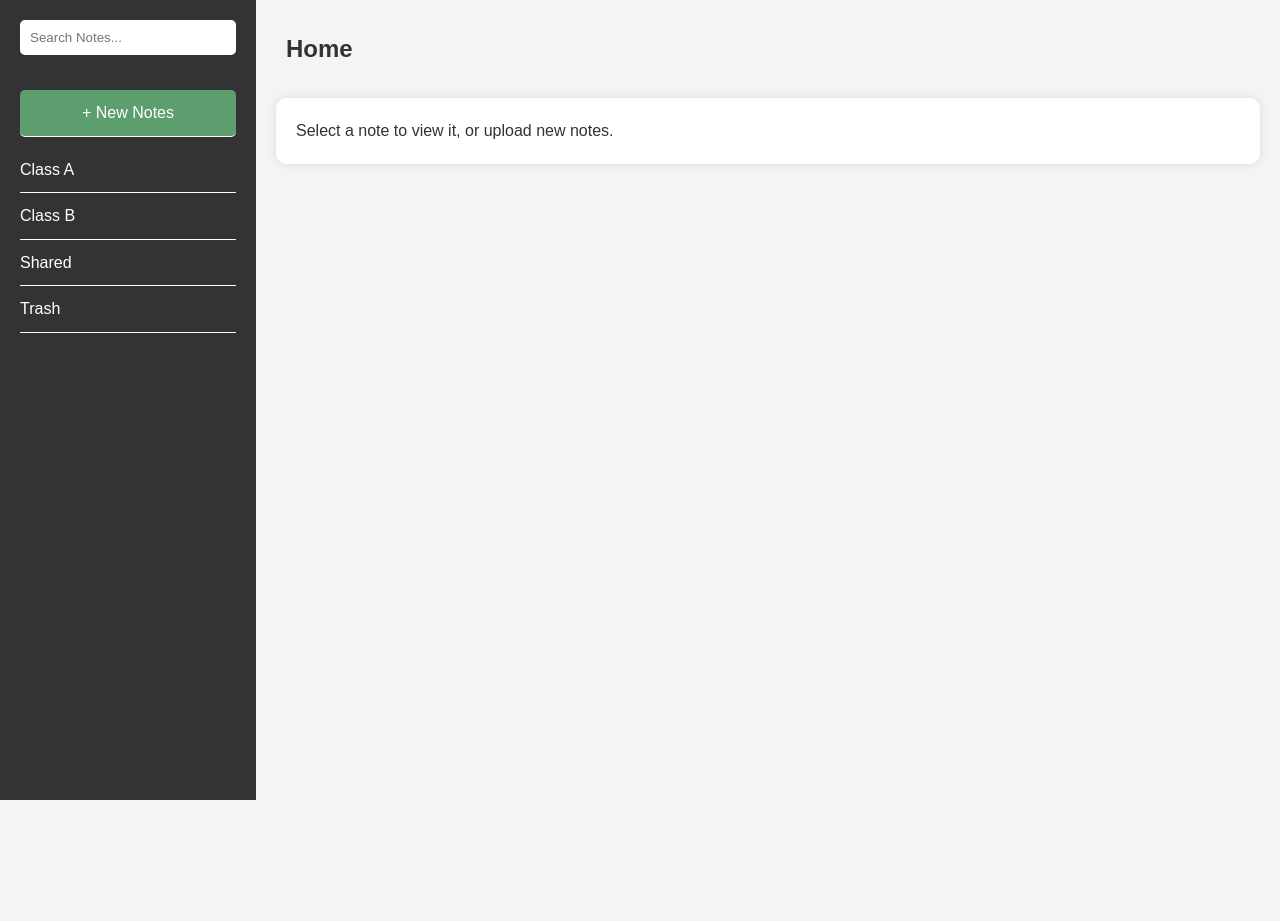
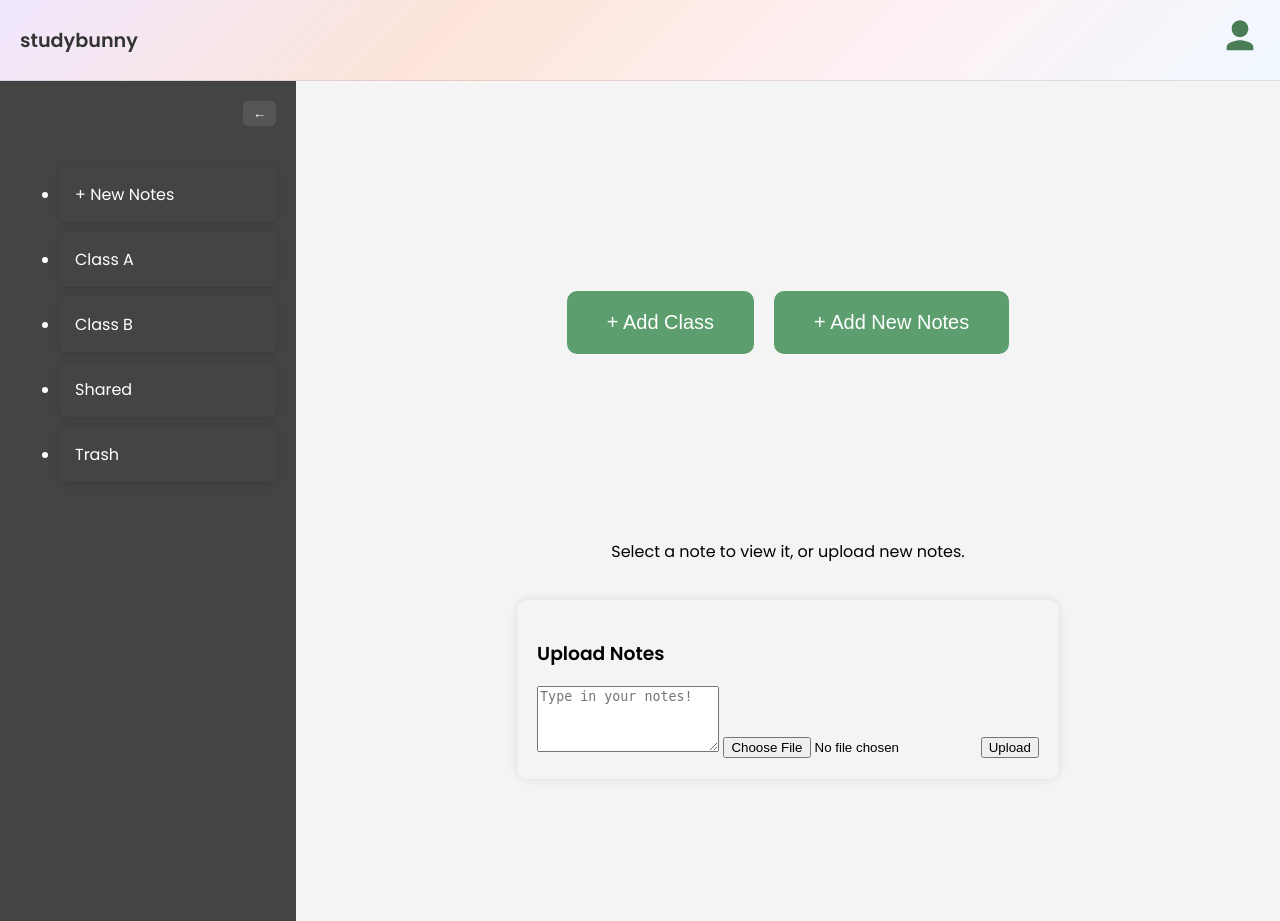
Before and after one commit to Muhamed530/StudyBunny, a Python web app: template templates/notes.html in a window 1280 px wide. Before the commit the page ends 800 px from the top, so only its background shows below. Run offline with Jinja, Linux system fonts and the light colour scheme; the template is opened without the code that fills it, so the values that code supplies are empty.

Commit message:
Modified notes pages

```diff
--- a/static/css/notes.css
+++ b/static/css/notes.css
@@ -1,159 +1,161 @@
-/* Container layout: Flexbox for sidebar and content */
+/* Global Styles */
+body {
+    margin: 0;
+    font-family: 'Poppins', sans-serif;
+    background-color: #f4f4f4;
+}
+
+/* User Navbar with Gradient */
+.user-navbar {
+    display: flex;
+    justify-content: space-between;
+    align-items: center; /* Vertically align content */
+    padding: 10px 20px;
+    height: 60px;
+
+    /* Apply Gradient from Hero */
+    background: linear-gradient(
+        135deg,
+        rgba(240, 230, 255, 0.9) 0%,
+        rgba(255, 225, 210, 0.8) 35%,
+        rgba(255, 240, 245, 0.8) 70%,
+        rgba(240, 248, 255, 1) 100%
+    );
+    backdrop-filter: blur(10px);
+    border-bottom: 1px solid rgba(0, 0, 0, 0.1); /* Optional subtle shadow */
+}
+
+/* Navbar Links */
+.user-navbar a {
+    text-decoration: none;
+    color: #333;
+    font-weight: 600;
+    font-size: 1.2rem;
+}
+
+.profile-icon .icon {
+    width: 40px;
+    height: 40px;
+    fill: #4a7c55; /* Initial color */
+    cursor: pointer;
+    transition: fill 0.3s ease;
+}
+
+.profile-icon .icon:hover {
+    fill: #5c9e6d; /* Change color on hover */
+}
+
+/* Container Layout */
 .container {
     display: flex;
-    flex-direction: row;
-    height: 100vh; /* Full-screen height */
-    overflow: hidden;
+    height: calc(100vh - 60px); /* Full height minus navbar */
 }
 
 /* Sidebar Styling */
 .sidebar {
-    width: 20%;
-    background-color: #333;
+    width: 20%; /* Full sidebar width */
+    background-color: #444;
     color: white;
     padding: 20px;
     display: flex;
     flex-direction: column;
     gap: 15px;
-    height: 100vh; /* Full height */
-    overflow-y: auto; /* Scroll within the sidebar if necessary */
+    height: 100vh;
+    overflow-y: auto;
+    transition: all 0.4s ease; /* Smooth transition */
+    position: relative;
 }
 
-.sidebar-menu {
-    list-style: none;
+/* Collapsed Sidebar */
+.sidebar.collapsed {
+    width: 40px; /* Even smaller collapsed width */
+    overflow: hidden; /* Hide internal content */
 }
 
+/* Hide Sidebar Menu Items on Collapse */
 .sidebar-menu li {
-    cursor: pointer;
-    padding: 10px 0;
-    border-bottom: 1px solid white;
+    opacity: 1;
+    transition: opacity 0.2s ease-in-out;
 }
 
-.search-bar {
-    margin-bottom: 20px;
-    padding: 10px;
+.sidebar.collapsed .sidebar-menu li {
+    opacity: 0; /* Fully hide items */
+    pointer-events: none; /* Disable interaction */
+}
+
+/* Toggle Button Styling */
+.toggle-btn {
+    align-self: flex-end;
+    background-color: #555;
     border: none;
+    color: white;
+    cursor: pointer;
+    margin-bottom: 10px;
+    padding: 5px 10px;
     border-radius: 5px;
+    transition: transform 0.3s ease;
+}
+
+.toggle-btn:hover {
+    background-color: #666;
+}
+
+
+/* Sidebar Tab Styling */
+.tab {
+    background-color: #444;
+    color: white;
+    padding: 15px;
+    border-radius: 5px;
+    margin-bottom: 10px;
+    box-shadow: 0 2px 8px rgba(0, 0, 0, 0.15);
+    cursor: pointer;
+}
+
+.tab:hover {
+    background-color: #5c9e6d;
 }
 
 /* Main Content */
 .main-content {
-    width: 80%;
+    flex-grow: 1;
+    padding: 20px;
+    overflow-y: auto;
     display: flex;
+    align-items: center; /* Vertical centering */
+    justify-content: center; /* Horizontal centering */
     flex-direction: column;
-    padding: 20px;
-    overflow-y: auto; /* Allow scrolling in the main content */
 }
 
-.notes-section {
-    background-color: #f0f0f0; /* Gray background */
-    padding: 20px; /* Add some padding */
-    border-radius: 10px; /* Rounded corners */
-    margin-bottom: 20px; /* Space between sections */
-    box-shadow: 0 0 10px rgba(0, 0, 0, 0.1); /* Optional shadow for better visibility */
+/* Buttons Container */
+.buttons-container {
+    display: flex;
+    justify-content: center;
+    align-items: center;
+    gap: 20px;
+    height: 50vh; /* Center the buttons vertically */
 }
 
-.notes-header {
-    display: flex;
-    justify-content: space-between;
-    align-items: center;
-    margin-bottom: 20px;
-    background-color: #f4f4f4;
-    padding: 10px;
-    border-radius: 5px;
-    position: sticky; /* Make the header stay at the top on scroll */
-    top: 0;
-    z-index: 10; /* Ensure it stays above other content */
-}
-
-.share-btn, .minimize-btn {
-    padding: 10px;
+.home-btn {
+    padding: 20px 40px;
+    font-size: 20px;
     background-color: #5c9e6d;
     color: white;
     border: none;
+    border-radius: 10px;
     cursor: pointer;
+    transition: background-color 0.3s;
 }
 
-/* Notes Display Styling */
-#notes-display {
-    background-color: #ffffff;
-    padding: 20px;
-    border-radius: 10px;
-    margin-bottom: 20px;
-    box-shadow: 0 0 10px rgba(0, 0, 0, 0.1);
-}
-
-#study-methods {
-    background-color: #f4f4f4; /* Light gray background */
-    padding: 20px;
-    border-radius: 10px;
-    margin-top: 20px; /* Space between notes and study methods */
-    box-shadow: 0 0 10px rgba(0, 0, 0, 0.1); /* Add some shadow for depth */
-}
-
-/* Hidden class for toggling visibility */
-.hidden {
-    display: none;
-}
-
-
-.study-time {
-    margin-top: 10px;
-    font-style: italic;
-}
-
-/* New Notes Tab Styling */
-#new-notes-tab {
-    padding: 10px 15px;
-    background-color: #5c9e6d;
-    color: white;
-    text-align: center;
-    border-radius: 5px;
-    cursor: pointer;
-    margin-bottom: 10px;
-    transition: background-color 0.3s ease;
-}
-
-
-#new-notes-tab:hover {
+.home-btn:hover {
     background-color: #4a7c55;
 }
 
-
-#upload-form input[type="file"] {
-    display: block;
-    margin: 10px 0;
-}
-
+/* Upload Form Styling */
 #upload-form {
-    background-color: #f4f4f4; /* Light background for visibility */
+    background-color: #f4f4f4;
     padding: 20px;
     border-radius: 10px;
+    margin-top: 20px;
     box-shadow: 0 0 10px rgba(0, 0, 0, 0.1);
-    margin-top: 20px; /* Space from above elements */
 }
-
-#upload-form button {
-    background-color: #5c9e6d; /* Button color */
-    border: none;
-    padding: 10px 20px; /* Button padding */
-    color: white; /* Button text color */
-    cursor: pointer;
-    border-radius: 5px; /* Rounded button */
-    transition: background-color 0.3s ease; /* Smooth transition */
-}
-
-#upload-form button:hover {
-    background-color: #4a7c55; /* Darker color on hover */
-}
-
-#text-input {
-    width: 100%;          /* Full width of the container */
-    height: 100px;        /* Adjust the height */
-    width: 1000px;
-    padding: 10px;       /* Inner padding for better spacing */
-    font-size: 16px;     /* Adjust font size */
-    border-radius: 5px;  /* Rounded corners */
-    border: 1px solid #ccc; /* Border color */
-    box-shadow: 0 0 5px rgba(0, 0, 0, 0.1); /* Optional shadow */
-}
--- a/static/js/notes.js
+++ b/static/js/notes.js
@@ -1,67 +1,40 @@
-// Select the upload form and the new notes tab
+// Select DOM elements
+const newNotesTab = document.getElementById('new-notes-tab');
 const uploadForm = document.getElementById('upload-form');
-const newNotesTab = document.getElementById('new-notes-tab');
 const notesDisplay = document.getElementById('notes-display');
-const classA = document.getElementById('class-a-btn');
+const addClassBtn = document.getElementById('add-class-btn');
+const addNotesBtn = document.getElementById('add-notes-btn');
+const homeTitle = document.querySelector('.notes-header h2');
+const sidebarToggle = document.getElementById('sidebar-toggle');
+const sidebar = document.getElementById('sidebar');
 
-// Add click event listener to the new notes tab
+// Handle "New Notes" tab click
 newNotesTab.addEventListener('click', () => {
     notesDisplay.classList.toggle('hidden');
-    // Toggle the 'hidden' class on the upload form
     uploadForm.classList.toggle('hidden');
+    addClassBtn.classList.toggle('hidden');
+    addNotesBtn.classList.toggle('hidden');
+    homeTitle.classList.toggle('hidden');
 
-    // Optional: Change button text based on form visibility
-    if (uploadForm.classList.contains('hidden')) {
-        newNotesTab.textContent = '+ New Notes'; // Reset to original text
-    } else {
-        newNotesTab.textContent = 'Back'; // Change text when form is visible
+    // Toggle button text
+    newNotesTab.textContent = uploadForm.classList.contains('hidden')
+        ? '+ New Notes'
+        : 'Back';
+});
+
+// Handle form validation on submission
+uploadForm.addEventListener('submit', (event) => {
+    const textInput = document.getElementById('text-input').value.trim();
+    const fileInput = document.getElementById('file-input').files.length;
+
+    if (!textInput && fileInput === 0) {
+        event.preventDefault();  // Prevent submission if inputs are empty
+        alert('Please provide either a note description or a file.');
     }
 });
 
-uploadForm.addEventListener('submit', function(event) {
-    const textInput = document.getElementById('text-input').value.trim();
-    const fileInput = document.getElementById('file-input').files.length;
-
-    // Check if both inputs are empty or both are filled
-    if (textInput === '' && fileInput === 0) {
-        event.preventDefault(); // Prevent form submission
-        alert('Please provide either a note description or a file');
-    }
+// Handle sidebar toggle
+sidebarToggle.addEventListener('click', () => {
+    sidebar.classList.toggle('collapsed');
+    sidebarToggle.textContent = sidebar.classList.contains('collapsed') ? '→' : '←';
 });
-
-
-// Class A button click event
-classA.addEventListener('click', function() {
-    // Clear previous content in notesDisplay
-    notesDisplay.innerHTML = ''; // Clear any previous content
-
-    // Create and append the study methods container
-    const studyMethodsContainer = document.createElement('div');
-    studyMethodsContainer.id = 'study-methods';
-    studyMethodsContainer.classList.add('notes-section');
-    studyMethodsContainer.innerHTML = `
-        <h3>Study Methods and Habits</h3>
-        <ul>
-            <li><strong>Method 1:</strong> Active Recall - Test yourself regularly.</li>
-            <li><strong>Method 2:</strong> Spaced Repetition - Review material at increasing intervals.</li>
-            <li><strong>Method 3:</strong> Pomodoro Technique - Study for 25 minutes, then take a 5-minute break.</li>
-            <li><strong>Method 4:</strong> Summarization - Write summaries of what you've learned.</li>
-        </ul>
-    `;
-    notesDisplay.appendChild(studyMethodsContainer);
-
-    // Create and append the notes container
-    const notesContainer = document.createElement('div');
-    notesContainer.id = 'notes';
-    notesContainer.classList.add('notes-section');
-    notesContainer.innerHTML = `
-        <h3>Class A Notes</h3>
-        <ul>
-            <li><strong>Note 1:</strong> Introduction to Class A topics.</li>
-            <li><strong>Note 2:</strong> Important concepts covered in the first week.</li>
-            <li><strong>Note 3:</strong> Key takeaways from the latest lecture.</li>
-            <li><strong>Note 4:</strong> Sample problems and solutions.</li>
-        </ul>
-    `;
-    notesDisplay.appendChild(notesContainer);
-});
--- a/templates/notes.html
+++ b/templates/notes.html
@@ -1,49 +1,66 @@
 <!DOCTYPE html>
 <html lang="en">
+
 <head>
     <meta charset="UTF-8">
     <meta name="viewport" content="width=device-width, initial-scale=1.0">
-    <title>Chubby Bunny - Notes Page</title>
-    <link rel="stylesheet" href ="/static/css/base.css">
+    <title>StudyBunny - Notes Dashboard</title>
+
+    <!-- CSS Links -->
     <link rel="stylesheet" href="/static/css/notes.css">
+    <link href="https://fonts.googleapis.com/css2?family=Poppins:wght@300;400;600&display=swap" rel="stylesheet">
+
+    <!-- JS Links -->
     <script defer src="/static/js/notes.js"></script>
+</head>
 
-</head>
 <body>
+    <!-- User Navbar -->
+    <nav class="user-navbar">
+        <div class="nav-left">
+            <a href="#">studybunny</a>
+        </div>
+        <div class="nav-right profile-icon">
+            <!-- Inline SVG for the Profile Icon -->
+            <svg xmlns="http://www.w3.org/2000/svg" viewBox="0 0 24 24" fill="currentColor" class="icon" width="40" height="40">
+                <path d="M12 12c2.76 0 5-2.24 5-5s-2.24-5-5-5-5 2.24-5 5 2.24 5 5 5zm0 2c-2.67 0-8 1.34-8 4v2h16v-2c0-2.66-5.33-4-8-4z" />
+            </svg>
+        </div>
+    </nav>
+
     <div class="container">
         <!-- Sidebar -->
-        <aside class="sidebar">
-            <input type="text" class="search-bar" placeholder="Search Notes...">
+        <aside class="sidebar" id="sidebar">
+            <button id="sidebar-toggle" class="toggle-btn">←</button>
             <ul class="sidebar-menu">
-                <li id="new-notes-tab">+ New Notes</li>
-                <li id= "class-a-btn"> Class A</li>
-                <li>Class B</li>
-                <li>Shared</li>
-                <li>Trash</li>
+                <li id="new-notes-tab" class="tab">+ New Notes</li>
+                <li id="class-a-btn" class="tab">Class A</li>
+                <li class="tab">Class B</li>
+                <li class="tab">Shared</li>
+                <li class="tab">Trash</li>
             </ul>
         </aside>
 
         <!-- Main Content -->
         <main class="main-content">
-            <div class="notes-header">
-                <h2>Home</h2>
+            <div class="buttons-container">
+                <button id="add-class-btn" class="home-btn">+ Add Class</button>
+                <button id="add-notes-btn" class="home-btn">+ Add New Notes</button>
             </div>
 
-            <div id="notes-display">
+            <div id="notes-display" class="hidden">
                 <p>Select a note to view it, or upload new notes.</p>
             </div>
 
-            <!-- Upload Form  -->
+            <!-- Upload Form -->
             <form id="upload-form" class="hidden">
                 <h3>Upload Notes</h3>
-                <textarea type="text" id ="text-input" placeholder="Type in your notes!" rows="4"> </textarea>
+                <textarea id="text-input" placeholder="Type in your notes!" rows="4"></textarea>
                 <input type="file" id="file-input" accept=".pdf,.jpg,.png,.doc,.docx">
                 <button type="submit">Upload</button>
             </form>
-
-            <div class = "class-a" class = "hidden">
-            </div>
         </main>
     </div>
 </body>
+
 </html>
```
